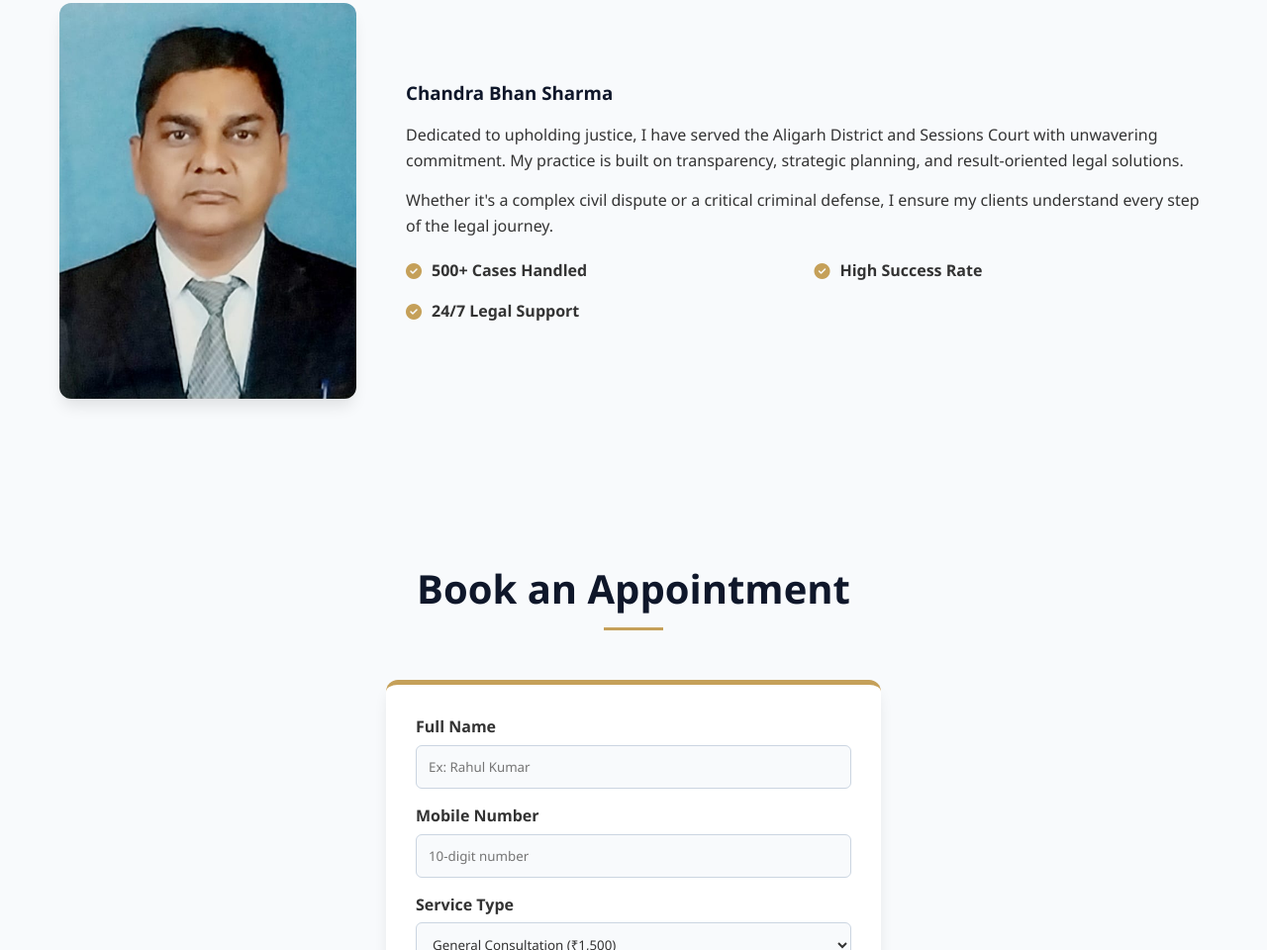
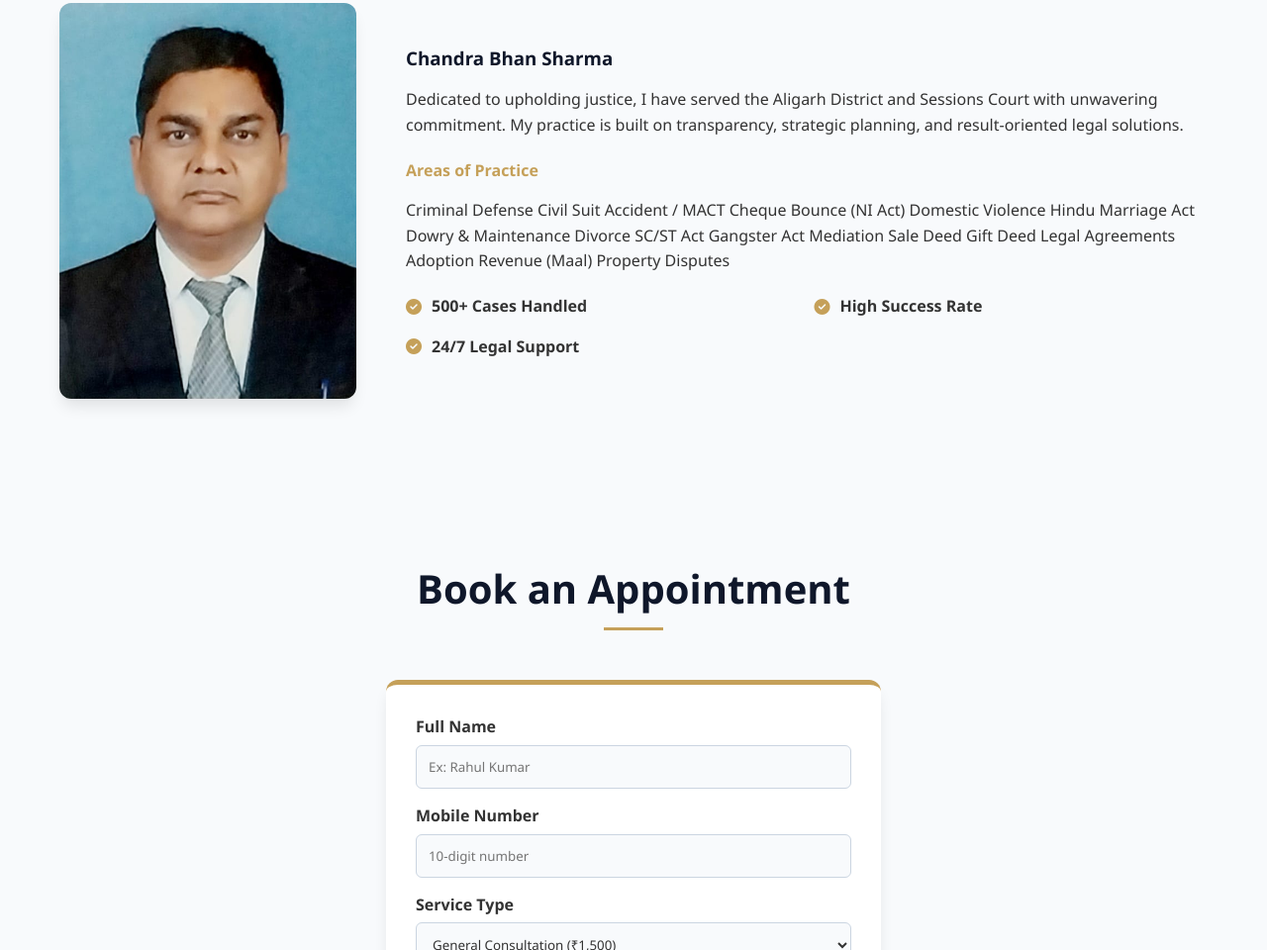
Before and after one commit to PRR4NSHU/advocate_sharma_portfolio, a website: page index.html in a window 1280 px wide. Shown: the part 879-1839 px from the top of the page at 99% size. Drawn offline with Linux system fonts and the light colour scheme.

```diff
--- a/index.html
+++ b/index.html
@@ -42,9 +42,29 @@
                         <p style="margin-bottom: 15px;">
                             Dedicated to upholding justice, I have served the Aligarh District and Sessions Court with unwavering commitment. My practice is built on transparency, strategic planning, and result-oriented legal solutions.
                         </p>
-                        <p>
-                            Whether it's a complex civil dispute or a critical criminal defense, I ensure my clients understand every step of the legal journey.
-                        </p>
+
+                        <div class="expertise-wrapper" style="margin: 20px 0;">
+                            <h4 style="color: var(--gold); margin-bottom: 15px; font-weight: 600;">Areas of Practice</h4>
+                            <div class="expertise-tags">
+                                <span class="tag">Criminal Defense</span>
+                                <span class="tag">Civil Suit</span>
+                                <span class="tag">Accident / MACT</span>
+                                <span class="tag">Cheque Bounce (NI Act)</span>
+                                <span class="tag">Domestic Violence</span>
+                                <span class="tag">Hindu Marriage Act</span>
+                                <span class="tag">Dowry & Maintenance</span>
+                                <span class="tag">Divorce</span>
+                                <span class="tag">SC/ST Act</span>
+                                <span class="tag">Gangster Act</span>
+                                <span class="tag">Mediation</span>
+                                <span class="tag">Sale Deed</span>
+                                <span class="tag">Gift Deed</span>
+                                <span class="tag">Legal Agreements</span>
+                                <span class="tag">Adoption</span>
+                                <span class="tag">Revenue (Maal)</span>
+                                <span class="tag">Property Disputes</span>
+                            </div>
+                        </div>
                         <ul class="stats-list">
                             <li><i class="fas fa-check-circle" style="color: var(--gold);"></i> 500+ Cases Handled</li>
                             <li><i class="fas fa-check-circle" style="color: var(--gold);"></i> High Success Rate</li>
```
